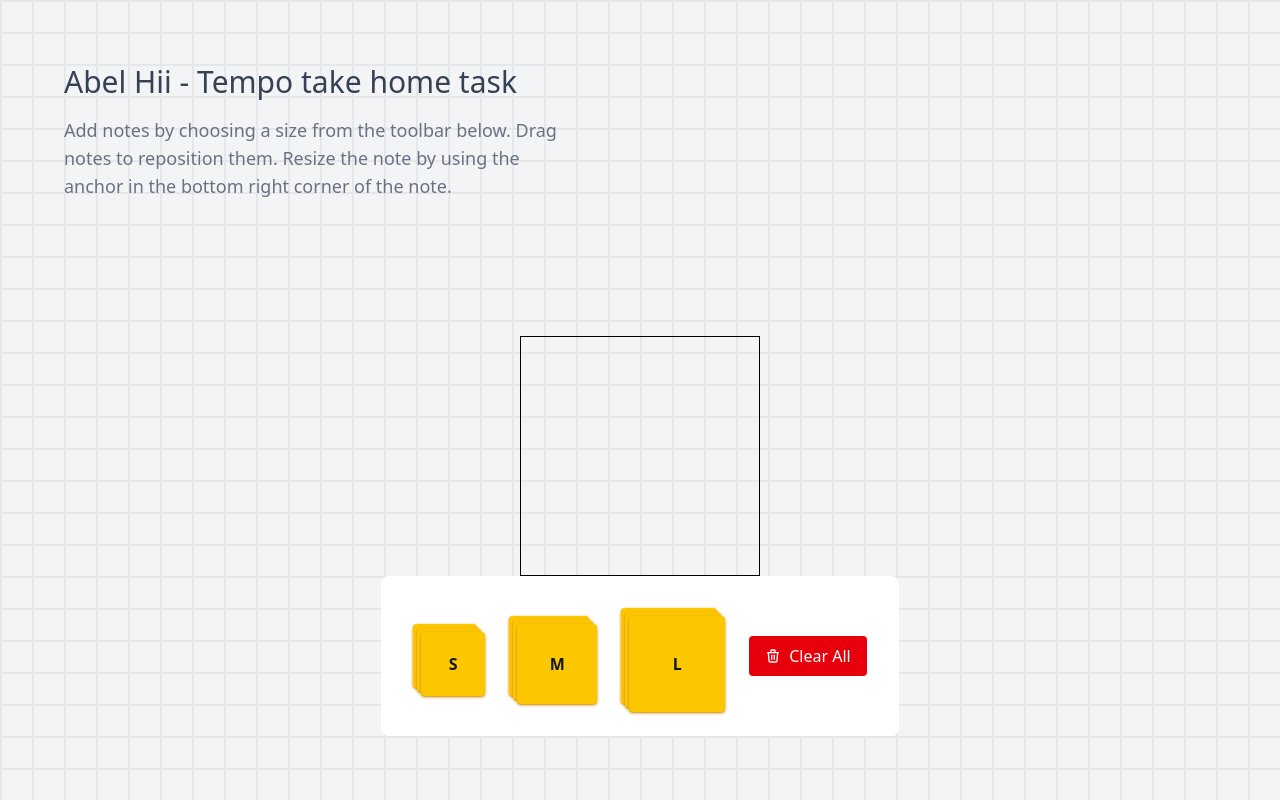
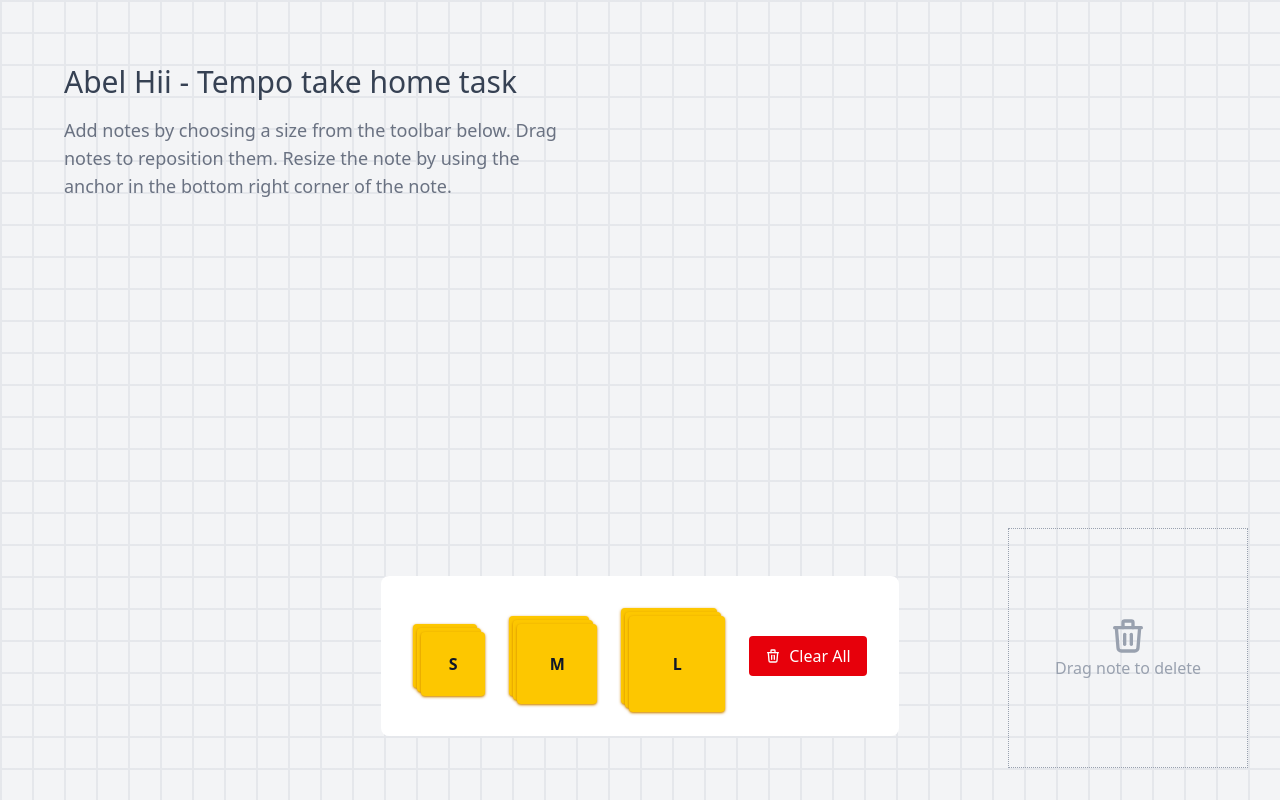
Before and after one commit to abelhii/sticky-notes, a React (Vite) app: page / in a window 1280 px wide. Built offline with nearby package versions, Linux system fonts and the light colour scheme.

Commit message:
added abort controller to simplify event handlers and improved styles for the TrashZone

```diff
--- a/src/components/Note.tsx
+++ b/src/components/Note.tsx
@@ -1,9 +1,9 @@
-import { useCallback, useEffect, useRef, type PointerEvent } from "react";
+import { useEffect, useRef, type PointerEvent } from "react";
 
+import { useNotesStore } from "../store/notes.store";
 import type { Position, Size } from "../types";
 import { cn } from "../utils";
 import { ResizeHandle } from "./ResizeHandle";
-import { useNotesStore } from "../store/notes.store";
 
 type NoteProps = {
   id: string;
@@ -32,7 +32,10 @@ export function Note({
   const startPosition = useRef(position);
   const newPosition = useRef(position);
 
-  const handlePointerMove = useCallback((e: globalThis.PointerEvent) => {
+  const controller = new AbortController();
+  const signal = controller.signal;
+
+  const handlePointerMove = (e: globalThis.PointerEvent) => {
     if (!dragging.current || !noteRef.current) return;
     const newXPos = e.clientX - startPosition.current.x;
     const newYPos = e.clientY - startPosition.current.y;
@@ -41,18 +44,16 @@ export function Note({
     noteRef.current.style.top = `${newYPos}px`;
     newPosition.current = { x: newXPos, y: newYPos };
     updateNoteRect(id, noteRef.current?.getBoundingClientRect());
-  }, []);
+  };
 
-  const handlePointerUp = useCallback(() => {
+  const handlePointerUp = () => {
     onUpdatePosition(newPosition.current);
     onUpdateCurrentNoteId(null);
 
-    // eslint-disable-next-line react-hooks/immutability
-    window.removeEventListener("mouseup", handlePointerUp);
-    window.removeEventListener("pointermove", handlePointerMove);
-  }, []);
+    controller.abort();
+  };
 
-  const handlePointerDown = useCallback((e: PointerEvent<HTMLDivElement>) => {
+  const handlePointerDown = (e: PointerEvent<HTMLDivElement>) => {
     if (!noteRef.current) return;
     dragging.current = true;
     const notePosition = noteRef.current.getBoundingClientRect();
@@ -63,9 +64,9 @@ export function Note({
 
     onUpdateCurrentNoteId(id);
 
-    window.addEventListener("mouseup", handlePointerUp);
-    window.addEventListener("pointermove", handlePointerMove);
-  }, []);
+    window.addEventListener("mouseup", handlePointerUp, { signal });
+    window.addEventListener("pointermove", handlePointerMove, { signal });
+  };
 
   // Set initial position and size of the note when it mounts
   useEffect(() => {
@@ -80,8 +81,7 @@ export function Note({
 
     // make sure to remove leftover event listeners on rerender
     return () => {
-      window.removeEventListener("pointerup", handlePointerUp);
-      window.removeEventListener("pointermove", handlePointerMove);
+      controller.abort();
     };
   }, []);
 
--- a/src/components/TrashZone.tsx
+++ b/src/components/TrashZone.tsx
@@ -1,10 +1,26 @@
 import { type Ref } from "react";
-
+import { cn } from "../utils";
+import { TbTrash } from "react-icons/tb";
 
 type TrashZoneProps = {
+  isNoteOver?: boolean;
+  className?: string;
   ref?: Ref<HTMLDivElement>;
+};
+
+export function TrashZone({ isNoteOver, className, ref }: TrashZoneProps) {
+  return (
+    <section
+      ref={ref}
+      className={cn(
+        "absolute flex flex-col justify-center items-center z-30 transition-all",
+        "text-gray-400 right-8 bottom-8 w-60 h-60 border border-dotted",
+        isNoteOver && "bg-red-500/20 border-red-500 text-red-500 h-64 w-64",
+        className,
+      )}
+    >
+      <TbTrash className="size-10" />
+      {isNoteOver ? <p>Release to Delete!</p> : <p>Drag note to delete</p>}
+    </section>
+  );
 }
-
-export function TrashZone({ref}: TrashZoneProps) {
-  return <div ref={ref} className="w-60 h-60 border z-30"></div>;
-}
--- a/src/pages/Notes.tsx
+++ b/src/pages/Notes.tsx
@@ -1,4 +1,4 @@
-import { useRef, useState, useCallback, useEffect } from "react";
+import { useCallback, useEffect, useRef, useState } from "react";
 import { Note } from "../components/Note";
 import { Toolbar } from "../components/Toolbar";
 import { TrashZone } from "../components/TrashZone";
@@ -24,7 +24,6 @@ export function Notes() {
   const { deleteNote, getNote } = useNotesStore();
 
   const handlePointerUp = useCallback(() => {
-    console.log("pointer up", currentNoteId, isIntersecting);
     if (!currentNoteId || !isIntersecting) return;
     deleteNote(currentNoteId);
     setIsIntersecting(false);
@@ -37,22 +36,18 @@ export function Notes() {
     if (!note || !note.rect) return;
     const zoneRect = trashZone.current.getBoundingClientRect();
 
-    if (intersectRect(zoneRect, note.rect)) {
-      setIsIntersecting(true);
-    } else {
-      setIsIntersecting(false);
-    }
-
-    console.log(intersectRect(zoneRect, note.rect));
+    if (intersectRect(zoneRect, note.rect)) setIsIntersecting(true);
+    else setIsIntersecting(false);
   }, [currentNoteId, getNote]);
 
   useEffect(() => {
-    window.addEventListener("pointermove", handlePointerMove);
-    window.addEventListener("pointerup", handlePointerUp);
+    const controller = new AbortController();
+    const signal = controller.signal;
+    window.addEventListener("pointermove", handlePointerMove, { signal });
+    window.addEventListener("pointerup", handlePointerUp, { signal });
 
     return () => {
-      window.removeEventListener("pointermove", handlePointerMove);
-      window.removeEventListener("pointerup", handlePointerUp);
+      controller.abort();
     };
   }, [handlePointerMove, handlePointerUp]);
 
@@ -87,7 +82,7 @@ export function Notes() {
         </div>
       ))}
 
-      <TrashZone ref={trashZone} />
+      <TrashZone ref={trashZone} isNoteOver={isIntersecting} />
 
       <Toolbar />
     </div>
```
